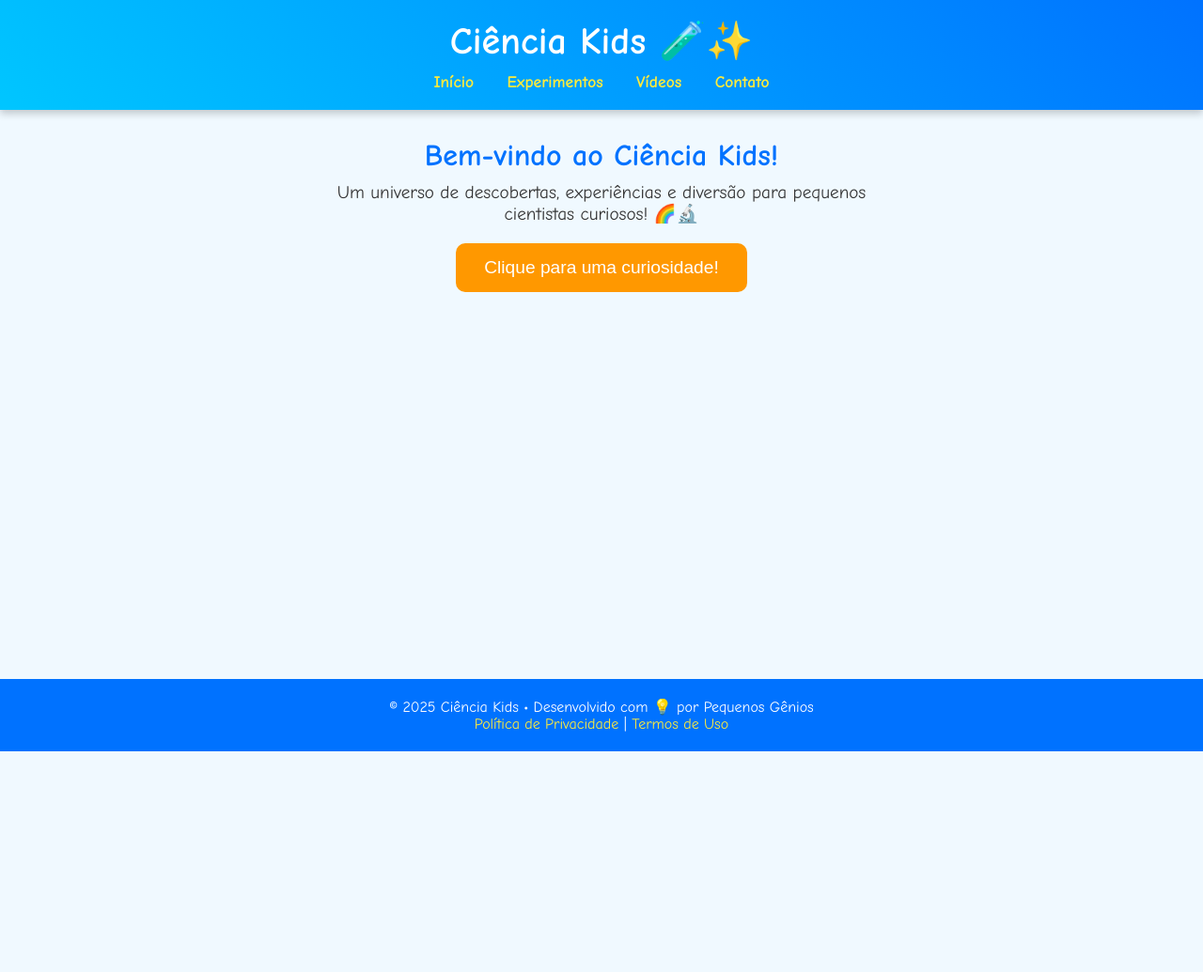
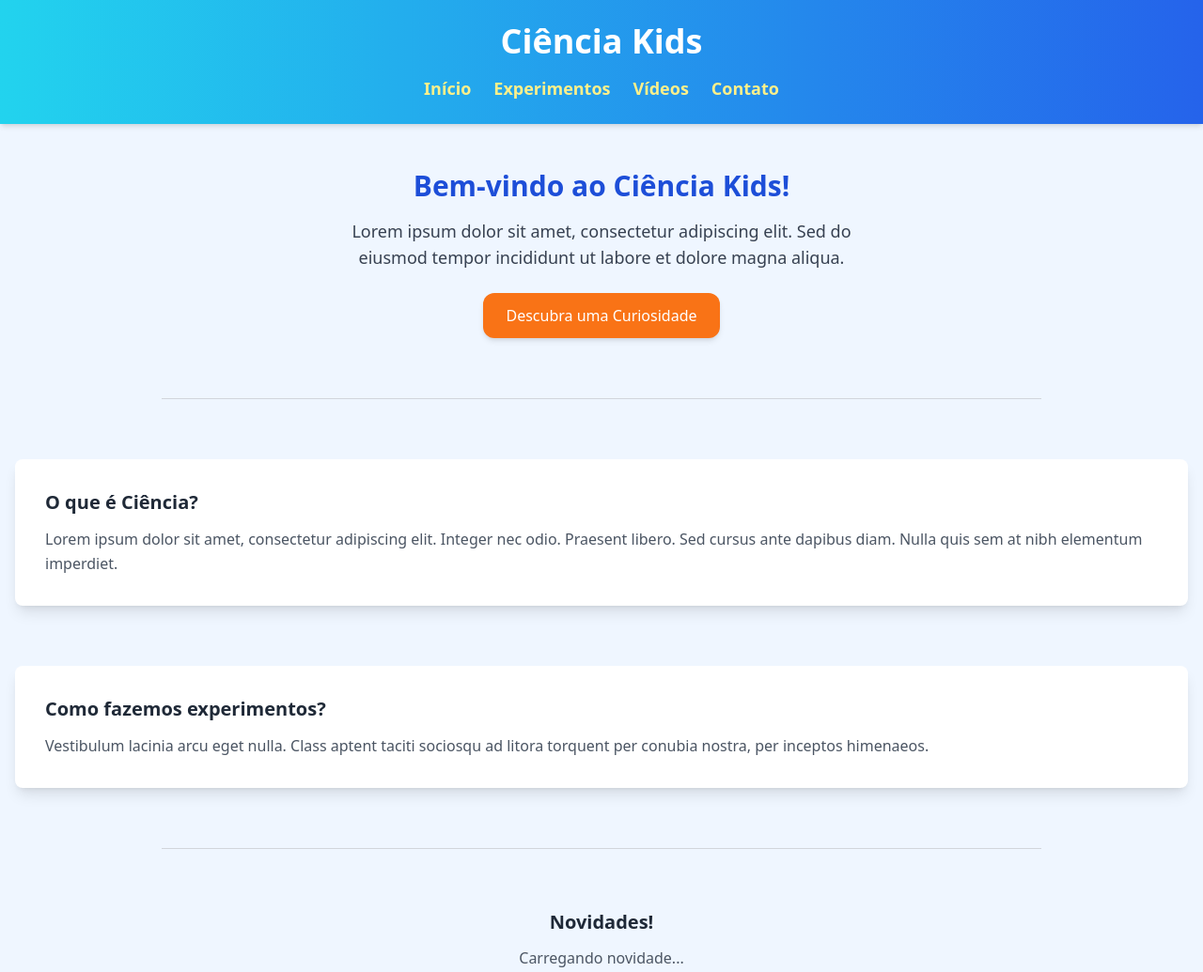
Before and after one commit to digochannel/cienciakids, a plain HTML site: page index.html in a window 1280 px wide. Shown: the top 1035 px of the page at 94% size. Before the commit the page ends 800 px from the top, so only its background shows below. Drawn offline with nearby package versions, Linux system fonts and the light colour scheme.

Commit message:
Update index.html

```diff
--- a/index.html
+++ b/index.html
@@ -1,154 +1,105 @@
 <!DOCTYPE html>
-<html lang="pt-BR">
+<html lang="pt-BR" class="scroll-smooth" x-data="{ modalOpen: false }" xmlns:htmx="http://www.w3.org/1999/xhtml">
 <head>
-  <meta charset="UTF-8">
-  <meta name="viewport" content="width=device-width, initial-scale=1">
+  <meta charset="UTF-8" />
+  <meta name="viewport" content="width=device-width, initial-scale=1.0" />
   <title>Ciência Kids</title>
+  <script src="https://cdn.tailwindcss.com"></script>
+  <script defer src="https://unpkg.com/alpinejs@3.x.x/dist/cdn.min.js"></script>
+  <script src="https://unpkg.com/htmx.org@1.9.10"></script>
+</head>
 
-  <style>
-    /* Reset */
-    * {
-      margin: 0;
-      padding: 0;
-      box-sizing: border-box;
-    }
+<body class="bg-blue-50 text-gray-800 flex flex-col min-h-screen font-sans">
 
-    body {
-      font-family: 'Comic Sans MS', cursive, sans-serif;
-      background: #f0f9ff;
-      color: #333;
-      display: flex;
-      flex-direction: column;
-      min-height: 100vh;
-    }
-
-    header {
-      background: linear-gradient(45deg, #00c6ff, #0072ff);
-      padding: 20px;
-      text-align: center;
-      color: white;
-      box-shadow: 0 4px 8px rgba(0,0,0,0.2);
-    }
-
-    header h1 {
-      font-size: 2.5em;
-    }
-
-    nav {
-      margin-top: 10px;
-    }
-
-    nav a {
-      color: #ffeb3b;
-      margin: 0 15px;
-      text-decoration: none;
-      font-weight: bold;
-      font-size: 1.1em;
-    }
-
-    main {
-      flex: 1;
-      padding: 30px 20px;
-      text-align: center;
-    }
-
-    main h2 {
-      font-size: 2em;
-      color: #0072ff;
-      margin-bottom: 10px;
-    }
-
-    main p {
-      font-size: 1.2em;
-      max-width: 600px;
-      margin: 0 auto 20px;
-    }
-
-    .btn {
-      background-color: #ff9800;
-      border: none;
-      padding: 15px 30px;
-      color: white;
-      font-size: 1.2em;
-      border-radius: 10px;
-      cursor: pointer;
-      transition: 0.3s ease;
-    }
-
-    .btn:hover {
-      background-color: #f57c00;
-    }
-
-    footer {
-      background-color: #0072ff;
-      color: white;
-      text-align: center;
-      padding: 20px;
-      font-size: 1em;
-      margin-top: auto;
-    }
-
-    footer a {
-      color: #ffeb3b;
-      text-decoration: none;
-    }
-
-    /* Responsivo */
-    @media (max-width: 600px) {
-      header h1 {
-        font-size: 1.8em;
-      }
-
-      nav a {
-        display: block;
-        margin: 10px 0;
-      }
-
-      main p {
-        font-size: 1em;
-      }
-
-      .btn {
-        width: 80%;
-      }
-    }
-  </style>
-</head>
-<body>
-
-  <header>
-    <h1>Ciência Kids 🧪✨</h1>
-    <nav>
+  <!-- Header -->
+  <header class="bg-gradient-to-r from-cyan-400 to-blue-600 shadow-md">
+    <div class="container mx-auto px-4 py-6 text-center">
+      <h1 class="text-3xl md:text-4xl font-bold text-white">Ciência Kids</h1>
+      <nav class="mt-4 flex justify-center gap-6 text-yellow-200 font-semibold text-lg">
         <a href="#">Início</a>
         <a href="#">Experimentos</a>
         <a href="#">Vídeos</a>
         <a href="#">Contato</a>
       </nav>
+    </div>
   </header>
 
-  <main>
-    <h2>Bem-vindo ao Ciência Kids!</h2>
-    <p>Um universo de descobertas, experiências e diversão para pequenos cientistas curiosos! 🌈🔬</p>
-    <button class="btn" onclick="mostrarMensagem()">Clique para uma curiosidade!</button>
-    <p id="curiosidade" style="margin-top: 20px; font-weight: bold;"></p>
+  <!-- Main -->
+  <main class="flex-1 container mx-auto px-4 py-12 space-y-16">
+
+    <!-- Seção de Introdução -->
+    <section class="text-center">
+      <h2 class="text-2xl md:text-3xl font-semibold text-blue-700 mb-4">Bem-vindo ao Ciência Kids!</h2>
+      <p class="max-w-xl mx-auto text-lg text-gray-700">
+        Lorem ipsum dolor sit amet, consectetur adipiscing elit. Sed do eiusmod tempor incididunt ut labore et dolore magna aliqua.
+      </p>
+      <button class="mt-6 bg-orange-500 hover:bg-orange-600 text-white px-6 py-3 rounded-xl shadow-md transition"
+              @click="modalOpen = true">
+        Descubra uma Curiosidade
+      </button>
+    </section>
+
+    <hr class="border-t border-gray-300 w-3/4 mx-auto" />
+
+    <!-- Seção de Conteúdo 1 -->
+    <section class="bg-white rounded-lg shadow-lg p-8">
+      <h3 class="text-xl font-bold text-gray-800 mb-3">O que é Ciência?</h3>
+      <p class="text-gray-600 leading-relaxed">
+        Lorem ipsum dolor sit amet, consectetur adipiscing elit. Integer nec odio. Praesent libero. Sed cursus ante dapibus diam.
+        Nulla quis sem at nibh elementum imperdiet.
+      </p>
+    </section>
+
+    <!-- Seção de Conteúdo 2 -->
+    <section class="bg-white rounded-lg shadow-lg p-8">
+      <h3 class="text-xl font-bold text-gray-800 mb-3">Como fazemos experimentos?</h3>
+      <p class="text-gray-600 leading-relaxed">
+        Vestibulum lacinia arcu eget nulla. Class aptent taciti sociosqu ad litora torquent per conubia nostra, per inceptos himenaeos.
+      </p>
+    </section>
+
+    <hr class="border-t border-gray-300 w-3/4 mx-auto" />
+
+    <!-- Seção com HTMX simulando um load externo -->
+    <section class="text-center">
+      <h3 class="text-xl font-bold text-gray-800 mb-3">Novidades!</h3>
+      <div class="text-gray-600" hx-get="/fake-novidade" hx-trigger="load" hx-target="#novidade" hx-swap="innerHTML">
+        <div id="novidade">Carregando novidade...</div>
+      </div>
+    </section>
+
   </main>
 
-  <footer>
-    © 2025 Ciência Kids • Desenvolvido com 💡 por Pequenos Gênios<br>
-    <a href="#">Política de Privacidade</a> | <a href="#">Termos de Uso</a>
+  <!-- Footer -->
+  <footer class="bg-blue-600 text-white text-center py-6 text-sm">
+    © 2025 Ciência Kids • Desenvolvido por Pequenos Gênios<br>
+    <a href="#" class="underline text-yellow-300">Política de Privacidade</a> |
+    <a href="#" class="underline text-yellow-300">Termos de Uso</a>
   </footer>
 
+  <!-- Modal -->
+  <div x-show="modalOpen" x-transition class="fixed inset-0 bg-black bg-opacity-50 flex items-center justify-center z-50">
+    <div class="bg-white p-8 rounded-xl shadow-xl max-w-md text-center" @click.outside="modalOpen = false">
+      <h4 class="text-xl font-bold mb-4 text-blue-700">Curiosidade Científica</h4>
+      <p id="curiosidadeTexto" class="text-gray-700 mb-6">Clique abaixo para descobrir algo novo!</p>
+      <button class="bg-orange-500 hover:bg-orange-600 text-white px-4 py-2 rounded-lg shadow"
+              onclick="sortearCuriosidade()">Sortear</button>
+      <button class="ml-4 text-gray-500 underline" @click="modalOpen = false">Fechar</button>
+    </div>
+  </div>
+
+  <!-- Script de curiosidade -->
   <script>
-    function mostrarMensagem() {
+    function sortearCuriosidade() {
       const curiosidades = [
-        "O polvo tem três corações! 🐙",
-        "A água quente congela mais rápido que a fria. Que loucura, né? ❄️",
-        "O DNA humano é 60% igual ao da banana! 🍌",
-        "As abelhas podem reconhecer rostos humanos. 🐝",
-        "Seu estômago se renova a cada 3 dias. Eca ou incrível? 😅"
+        "O polvo tem três corações.",
+        "A água quente pode congelar mais rápido que a fria.",
+        "O DNA humano compartilha cerca de 60% com o da banana.",
+        "As abelhas conseguem reconhecer rostos humanos.",
+        "O estômago se renova a cada 3 dias."
       ];
       const index = Math.floor(Math.random() * curiosidades.length);
-      document.getElementById("curiosidade").innerText = curiosidades[index];
+      document.getElementById("curiosidadeTexto").innerText = curiosidades[index];
     }
   </script>
 
```
Lines whose indentation alone changed are shown as unchanged.
